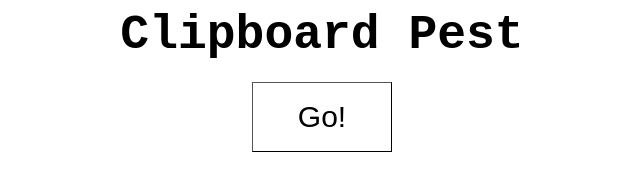
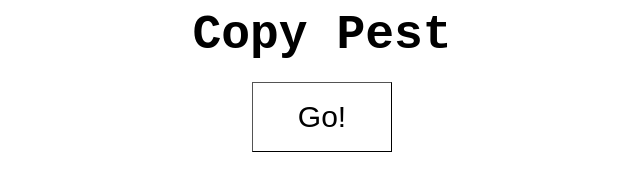
Before and after one commit to sh-dima/copy-pest, a plain HTML site: page index.html in a window 1280 px wide. Shown: the whole page, without its empty margins (318-958 px from the left). Drawn offline with Linux system fonts and the light colour scheme.

Commit message:
Rename to "Copy Pest"

```diff
--- a/index.html
+++ b/index.html
@@ -6,13 +6,13 @@
 			name="viewport"
 			content="width=device-width, initial-scale=1.0"
 		/>
-		<title>Clipboard Pest</title>
+		<title>Copy Pest</title>
 
 		<link rel="stylesheet" href="./styles.css">
 	</head>
 
 	<body>
-		<h1 class="title">Clipboard Pest</h1>
+		<h1 class="title">Copy Pest</h1>
 
 		<div class="button-container">
 			<button class="go-button" onclick="spamClipboard()">Go!</button>
```
